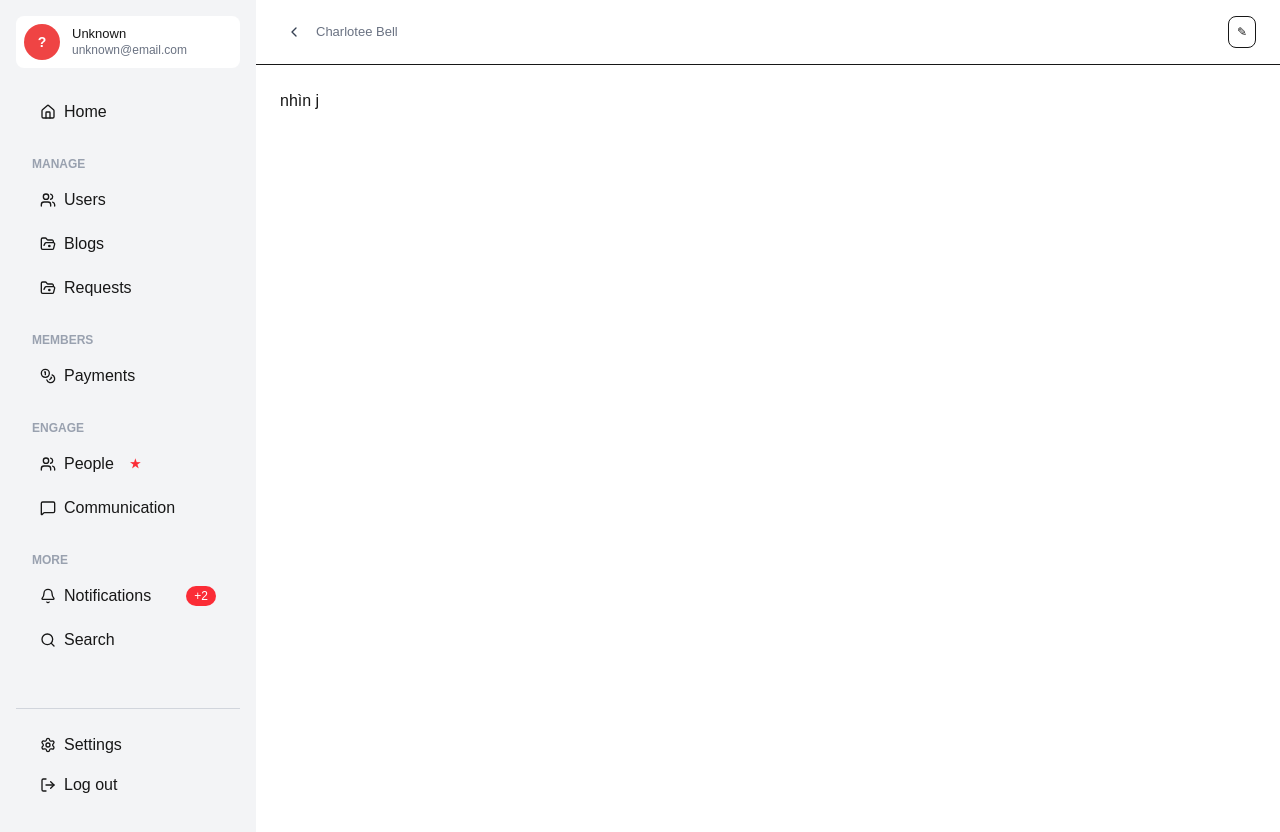
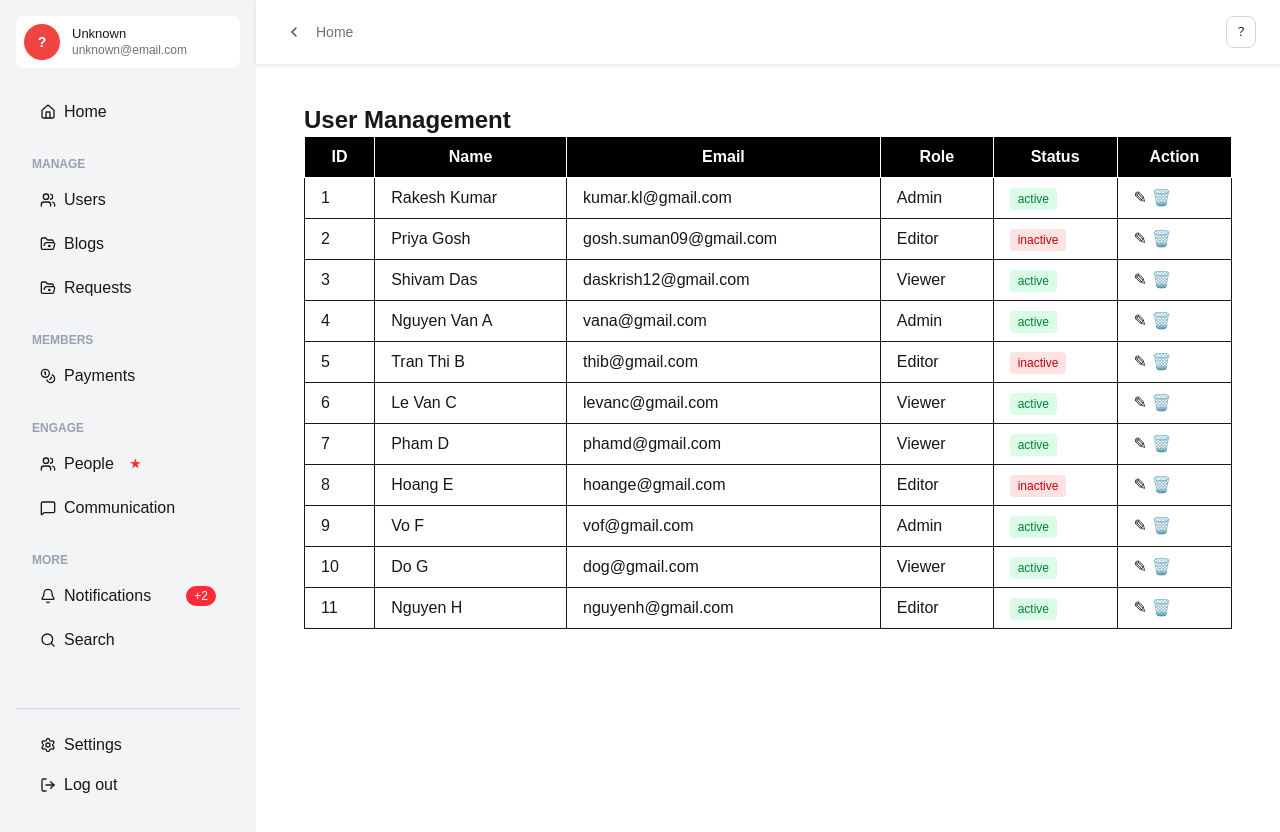
Before and after one commit to My-Developer-Journey/mdj-web, a Next.js app: page /admin/manage/users in a window 1280 px wide. Shown: the top 832 px of the page. Built offline with nearby package versions, Linux system fonts and the light colour scheme; no server answers.

Commit message:
add admin table for universal use

```diff
--- a/app/(admin)/admin/manage/requests/page.tsx
+++ b/app/(admin)/admin/manage/requests/page.tsx
@@ -1,7 +1,9 @@
 
 const AdminRequest = () => {
     return (
-        <div>AdminRequest</div>
+        <div className="px-6 py-4">
+            <h1 className="font-bold text-2xl">Project Request Management</h1>
+        </div>
     )
 }
 
--- a/app/(admin)/admin/manage/users/page.tsx
+++ b/app/(admin)/admin/manage/users/page.tsx
@@ -1,9 +1,53 @@
 'use client'
 
-import AdminEditUser from "@/components/admin/AdminEditUser";
+import AdminTable from "@/components/common/AdminTable";
+
+interface User {
+  id: number;
+  name: string;
+  email: string;
+  role: string;
+  status: "active" | "inactive";
+}
+
+const users: User[] = [
+  { id: 1, name: "Rakesh Kumar", email: "kumar.kl@gmail.com", role: "Admin", status: "active" },
+  { id: 2, name: "Priya Gosh", email: "gosh.suman09@gmail.com", role: "Editor", status: "inactive" },
+  { id: 3, name: "Shivam Das", email: "daskrish12@gmail.com", role: "Viewer", status: "active" },
+  { id: 4, name: "Nguyen Van A", email: "vana@gmail.com", role: "Admin", status: "active" },
+  { id: 5, name: "Tran Thi B", email: "thib@gmail.com", role: "Editor", status: "inactive" },
+  { id: 6, name: "Le Van C", email: "levanc@gmail.com", role: "Viewer", status: "active" },
+  { id: 7, name: "Pham D", email: "phamd@gmail.com", role: "Viewer", status: "active" },
+  { id: 8, name: "Hoang E", email: "hoange@gmail.com", role: "Editor", status: "inactive" },
+  { id: 9, name: "Vo F", email: "vof@gmail.com", role: "Admin", status: "active" },
+  { id: 10, name: "Do G", email: "dog@gmail.com", role: "Viewer", status: "active" },
+  { id: 11, name: "Nguyen H", email: "nguyenh@gmail.com", role: "Editor", status: "active" },
+];
+
+const userColumns = [
+  { key: "id", label: "ID" },
+  { key: "name", label: "Name" },
+  { key: "email", label: "Email" },
+  { key: "role", label: "Role" },
+  {
+    key: "status",
+    label: "Status",
+    render: (row: User) => (
+      <span
+        className={`px-2 py-1 text-xs rounded ${row.status === "active" ? "bg-green-100 text-green-700" : "bg-red-100 text-red-700"
+          }`}
+      >
+        {row.status}
+      </span>
+    ),
+  },
+];
 
 export default function EditUserPage() {
   return (
-    <AdminEditUser />
+    <div className="px-6 py-4">
+      <h1 className="font-bold text-2xl">User Management</h1>
+      <AdminTable data={users} columns={userColumns} batchSize={10} />
+    </div>
   );
 }
--- a/components/admin/AdminEditUser.tsx
+++ /dev/null
@@ -1,10 +0,0 @@
-"use client";
-import React from "react";
-
-export default function AdminEditUser() {
-  return (
-    <div>
-        nhìn j
-    </div>
-  );
-}
--- a/components/admin/AdminSideBar.tsx
+++ b/components/admin/AdminSideBar.tsx
@@ -42,9 +42,9 @@ const Item = ({
   badge?: string
   onClick?: () => void
 }) => (
-  <div
+  <button
     onClick={onClick}
-    className={`flex items-center justify-between px-2 py-2 rounded-md cursor-pointer
+    className={`flex items-center justify-between px-2 py-2 rounded-md cursor-pointer w-full
       ${active ? "bg-gray-100 font-semibold" : "hover:bg-gray-50"}`}
   >
     <div className="flex items-center gap-2">
@@ -57,7 +57,7 @@ const Item = ({
         {badge}
       </span>
     )}
-  </div>
+  </button>
 )
 
 const AdminSideBar = () => {
--- a/components/admin/AdminTopCrumb.tsx
+++ b/components/admin/AdminTopCrumb.tsx
@@ -4,14 +4,14 @@ import { ChevronLeft } from "lucide-react"
 
 export default function AdminHeader() {
   return (
-    <div className="px-6 py-4 flex items-center justify-between border-b">
+    <div className="px-6 py-4 flex items-center justify-between shadow-[0_2px_4px_rgba(0,0,0,0.1)] box z-20">
       <div className="flex items-center gap-2 text-[13px] text-gray-500">
         <button className="p-1.5 rounded-lg hover:bg-gray-100">
           <ChevronLeft className="w-4 h-4 text-gray-700" />
         </button>
-        <span>Charlotee Bell</span>
+        <span className="text-sm">Home</span>
       </div>
-      <button className="px-2 py-1.5 text-[12px] rounded-lg border hover:bg-gray-50">✎</button>
+      <button className="px-2 py-1.5 text-[12px] rounded-lg border border-gray-300 hover:bg-gray-50">？</button>
     </div>
   )
 }
--- /dev/null
+++ b/components/common/AdminSearchBar.tsx
@@ -0,0 +1,8 @@
+
+const AdminSearchBar = () => {
+    return (
+        <div>AdminSearchBar</div>
+    )
+}
+
+export default AdminSearchBar
--- /dev/null
+++ b/components/common/AdminTable.tsx
@@ -0,0 +1,63 @@
+import { useEffect, useRef, useState } from "react";
+
+interface Column<T> {
+    key: keyof T | string;
+    label: string;
+    render?: (row: T) => React.ReactNode;
+}
+
+interface TableProps<T> {
+    data: T[];
+    columns: Column<T>[];
+    batchSize?: number;
+}
+
+function Table<T extends object>({ data, columns, batchSize = 10 }: TableProps<T>) {
+    const [visibleData, setVisibleData] = useState<T[]>(data.slice(0, batchSize));
+    const [page, setPage] = useState(1);
+    const loadMoreRef = useRef<HTMLDivElement | null>(null);
+
+    useEffect(() => {
+        const observer = new IntersectionObserver((entries) => {
+            if (entries[0].isIntersecting && visibleData.length < data.length) {
+                const nextPage = page + 1;
+                setVisibleData(data.slice(0, nextPage * batchSize));
+                setPage(nextPage);
+            }
+        });
+        if (loadMoreRef.current) observer.observe(loadMoreRef.current);
+        return () => observer.disconnect();
+    }, [page, visibleData, data, batchSize]);
+
+    return (
+        <div className="overflow-x-auto">
+            <table className="min-w-full border">
+                <thead className="bg-black text-white">
+                    <tr>
+                        {columns.map((col) => (
+                            <th key={String(col.key)} className="px-4 py-2 border">
+                                {col.label}
+                            </th>
+                        ))}
+                        <th className="px-4 py-2 border">Action</th>
+                    </tr>
+                </thead>
+                <tbody>
+                    {visibleData.map((row, idx) => (
+                        <tr key={idx} className="hover:bg-gray-50">
+                            {columns.map((col) => (
+                                <td key={String(col.key)} className="px-4 py-2 border">
+                                    {col.render ? col.render(row) : (row[col.key as keyof T] as React.ReactNode)}
+                                </td>
+                            ))}
+                            <td className="px-4 py-2 border">✎ 🗑️</td>
+                        </tr>
+                    ))}
+                </tbody>
+            </table>
+            <div ref={loadMoreRef} className="h-10"></div>
+        </div>
+    );
+}
+
+export default Table;
```
